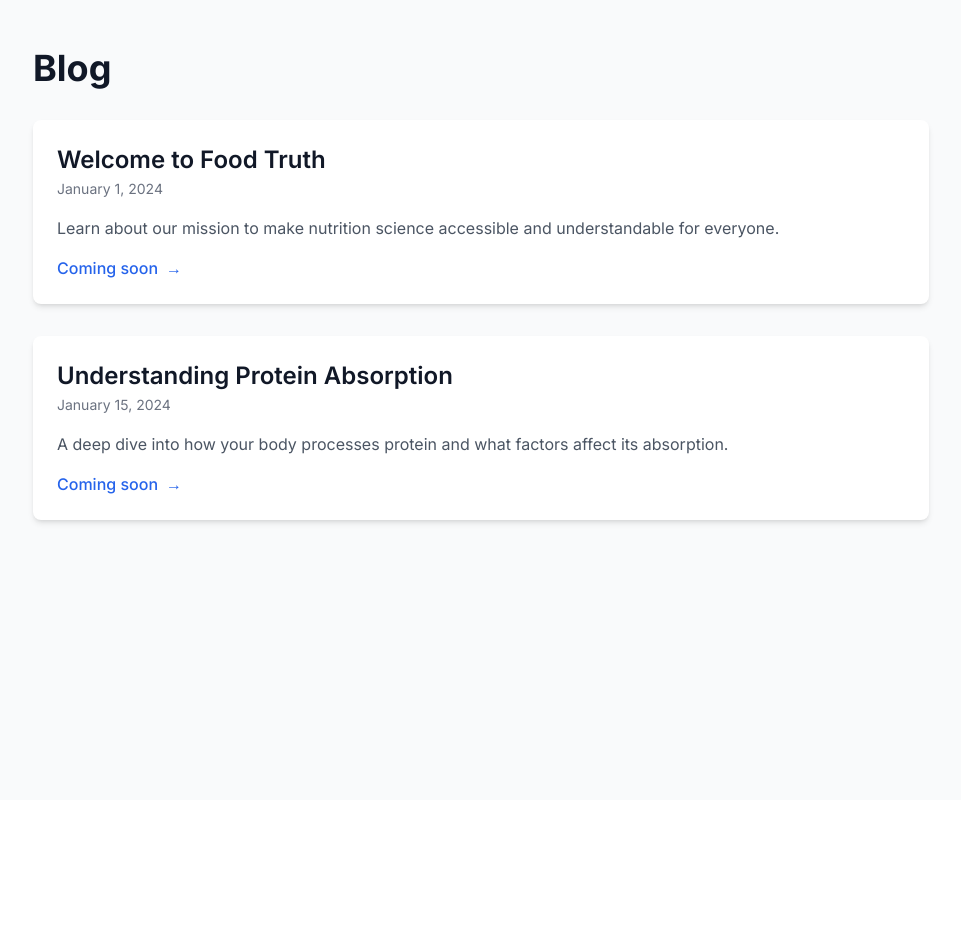
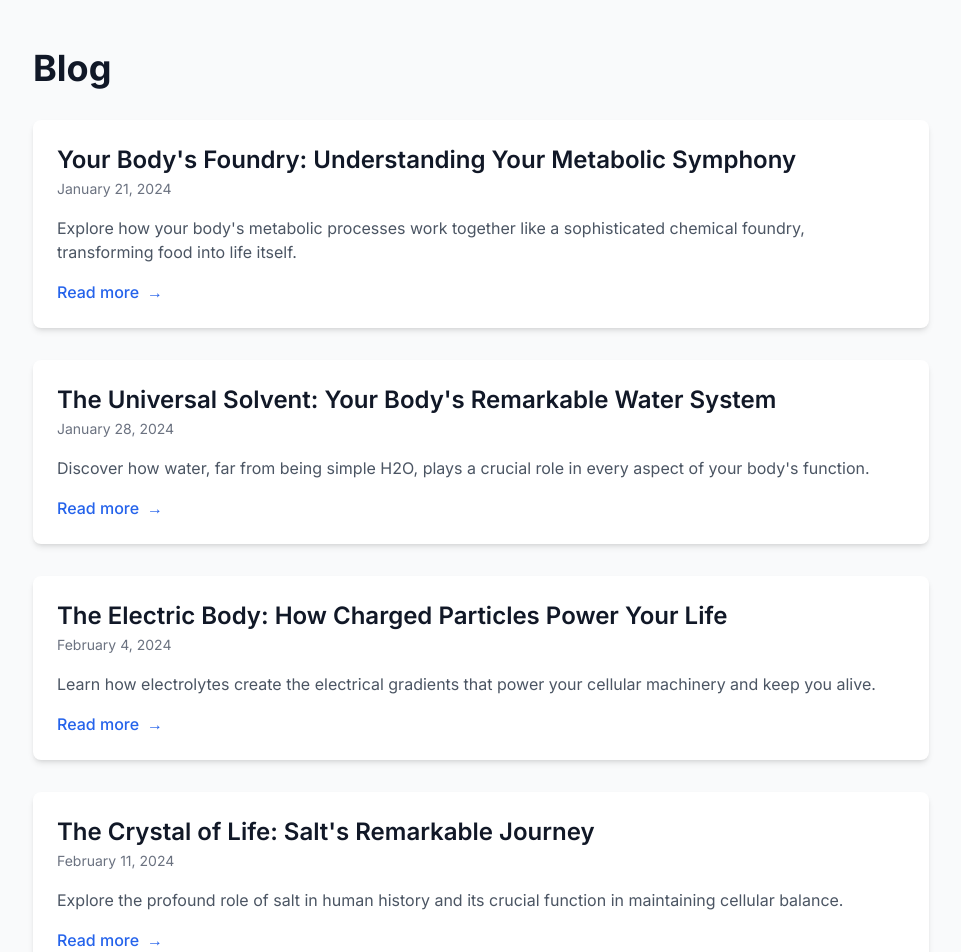
Before and after one commit to EricScottJohnston/foodtruth, a Next.js app: page /blog in a window 1280 px wide. Shown: the top 952 px of the page, without its empty margins (159-1120 px from the left). Before the commit the page ends 800 px from the top, so only its background shows below. Built offline with nearby package versions, Linux system fonts and the light colour scheme.

Commit message:
Update page.jsx

```diff
--- a/app/blog/page.jsx
+++ b/app/blog/page.jsx
@@ -4,21 +4,76 @@ import React from 'react'
 import Link from 'next/link'
 
 export default function BlogPage() {
-  // Hardcoded posts for now
   const posts = [
     {
       id: 1,
-      title: 'Welcome to Food Truth',
-      publishedAt: '2024-01-01',
-      summary: 'Learn about our mission to make nutrition science accessible and understandable for everyone.',
-      href: '#'  // We'll update these links later
+      title: 'Your Body\'s Foundry: Understanding Your Metabolic Symphony',
+      publishedAt: '2024-01-21',
+      summary: 'Explore how your body\'s metabolic processes work together like a sophisticated chemical foundry, transforming food into life itself.',
+      slug: '/blog/b1e1'
     },
     {
       id: 2,
-      title: 'Understanding Protein Absorption',
-      publishedAt: '2024-01-15',
-      summary: 'A deep dive into how your body processes protein and what factors affect its absorption.',
-      href: '#'
+      title: 'The Universal Solvent: Your Body\'s Remarkable Water System',
+      publishedAt: '2024-01-28',
+      summary: 'Discover how water, far from being simple H2O, plays a crucial role in every aspect of your body\'s function.',
+      slug: '/blog/b1e2'
+    },
+    {
+      id: 3,
+      title: 'The Electric Body: How Charged Particles Power Your Life',
+      publishedAt: '2024-02-04',
+      summary: 'Learn how electrolytes create the electrical gradients that power your cellular machinery and keep you alive.',
+      slug: '/blog/b1e3'
+    },
+    {
+      id: 4,
+      title: 'The Crystal of Life: Salt\'s Remarkable Journey',
+      publishedAt: '2024-02-11',
+      summary: 'Explore the profound role of salt in human history and its crucial function in maintaining cellular balance.',
+      slug: '/blog/b1e4'
+    },
+    {
+      id: 5,
+      title: 'The Carbohydrate Code: Your Body\'s Primary Energy Source',
+      publishedAt: '2024-02-18',
+      summary: 'Understanding how plants transform sunlight into the carbohydrates that power your life.',
+      slug: '/blog/b1e5'
+    },
+    {
+      id: 6,
+      title: 'Sweet Science: The Complex Truth About Sugar',
+      publishedAt: '2024-02-25',
+      summary: 'Uncover the complex science behind different types of sugar and how your body processes them.',
+      slug: '/blog/b1e6'
+    },
+    {
+      id: 7,
+      title: 'Fat: The Misunderstood Nutrient',
+      publishedAt: '2024-03-03',
+      summary: 'Discover why fat is not just stored energy, but a crucial building block for life itself.',
+      slug: '/blog/b1e7'
+    },
+    {
+      id: 8,
+      title: 'The Protein Puzzle: Building Blocks of Life',
+      publishedAt: '2024-03-10',
+      summary: 'Explore how proteins function as molecular LEGOs that build and maintain your body.',
+      slug: '/blog/b1e8'
+    },
+    {
+      id: 9,
+      title: 'Vitamins: The Essential Catalysts',
+      publishedAt: '2024-03-17',
+      summary: 'Learn how vitamins act as molecular keys that unlock your body\'s chemical reactions.',
+      slug: '/blog/b1e9'
+    },
+    {
+      id: 10,
+      title: 'The Diet Dilemma: Understanding Weight Management',
+      publishedAt: '2024-03-24',
+      summary: 'Examine the complex science of weight management and why there\'s no one-size-fits-all solution.',
+      slug: '/blog/b1e10'
     }
   ]
 
@@ -28,11 +83,13 @@ export default function BlogPage() {
         <h1 className="text-4xl font-bold text-gray-900 mb-8">Blog</h1>
         <div className="grid gap-8">
           {posts.map((post) => (
-            <article
+            <Link
               key={post.id}
-              className="bg-white p-6 rounded-lg shadow-md hover:shadow-lg transition-all duration-200"
+              href={post.slug}
+              className="block group"
             >
-              <h2 className="text-2xl font-semibold text-gray-900 hover:text-blue-600 transition-colors duration-200">
+              <article className="bg-white p-6 rounded-lg shadow-md hover:shadow-lg transition-all duration-200 transform group-hover:-translate-y-1">
+                <h2 className="text-2xl font-semibold text-gray-900 group-hover:text-blue-600 transition-colors duration-200">
                   {post.title}
                 </h2>
                 <time className="text-sm text-gray-500" dateTime={post.publishedAt}>
@@ -44,10 +101,13 @@ export default function BlogPage() {
                 </time>
                 <p className="mt-4 text-gray-600">{post.summary}</p>
                 <div className="mt-4 flex items-center text-blue-600 font-medium">
-                Coming soon
-                <span className="ml-2">→</span>
+                  Read more
+                  <span className="ml-2 transform group-hover:translate-x-1 transition-transform duration-200">
+                    →
+                  </span>
                 </div>
               </article>
+            </Link>
           ))}
         </div>
       </div>
```
Lines whose indentation alone changed are shown as unchanged.
